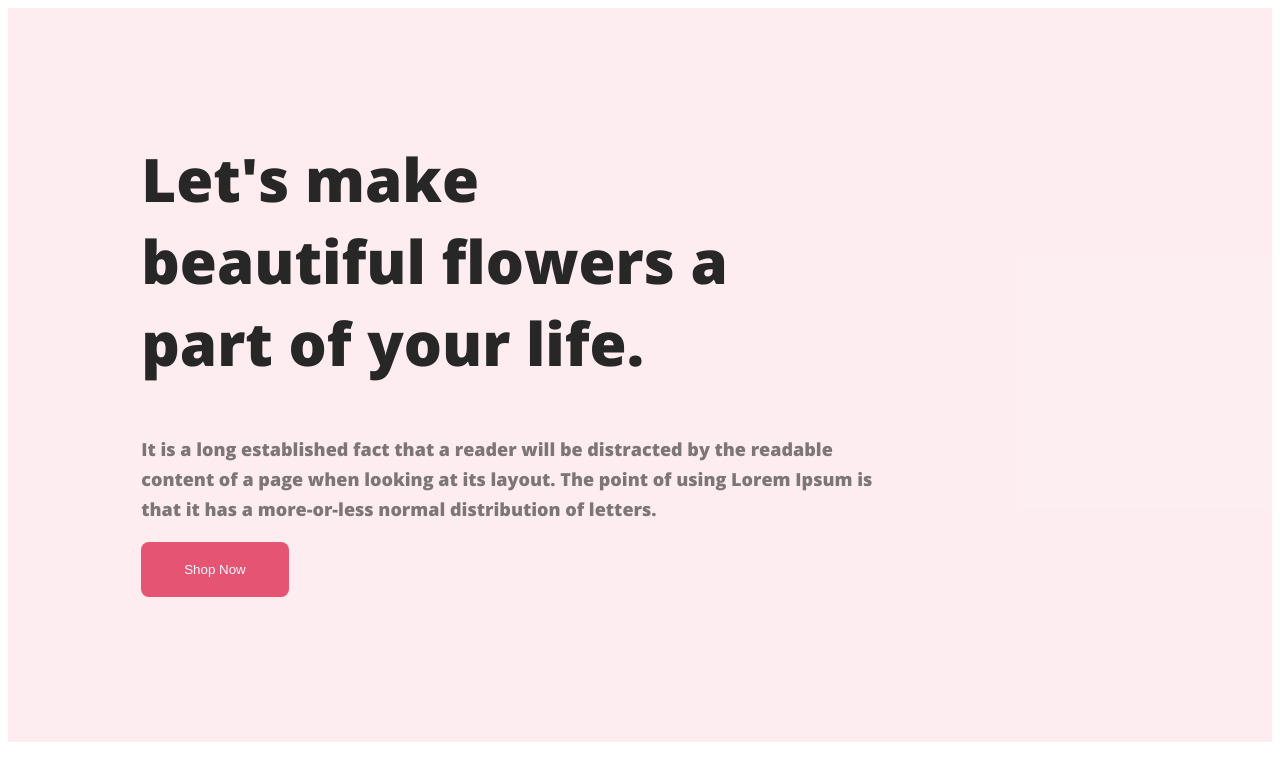
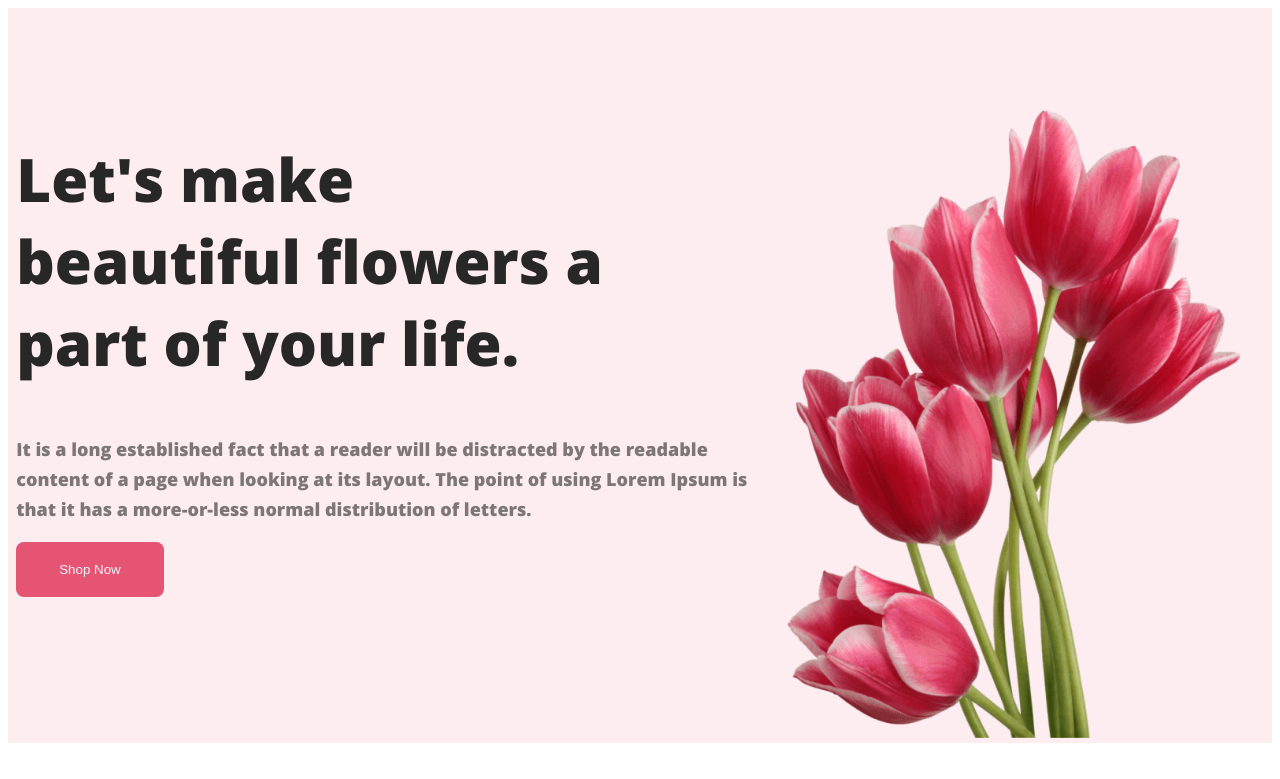
Before and after one commit to Nasim-Taif/flower-shop-project, a plain HTML site: page index.html in a window 1280 px wide. Shown: the top 779 px of the page. Drawn offline with nearby package versions, Linux system fonts and the light colour scheme.

Commit message:
After last mistake

```diff
--- a/index.html
+++ b/index.html
@@ -35,7 +35,7 @@
                 </div>
 
                 <div>
-                    <img class="header-img" src="./Flower Asset/pngwing 10.png" alt="">
+                    <img class="header-img" src="./FlowerAsset/pngwing 10.png" alt="">
 
                 </div>
 
```
